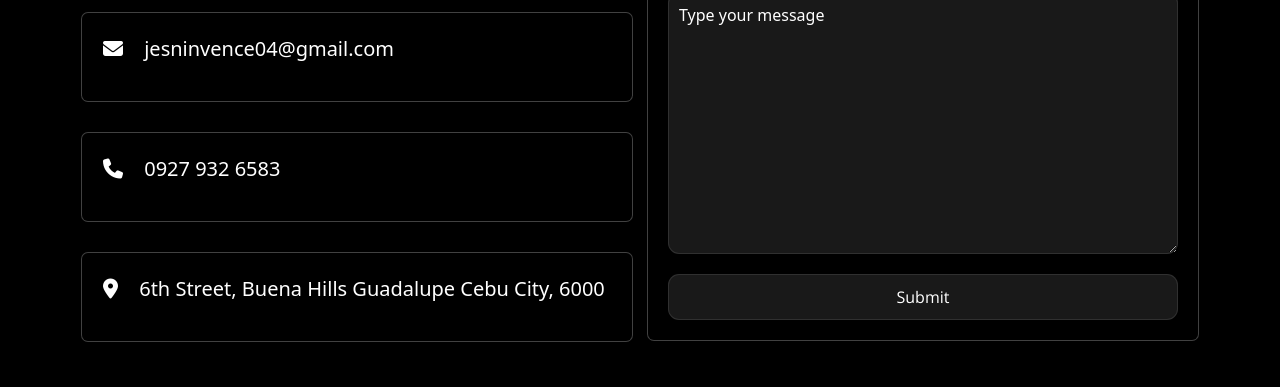
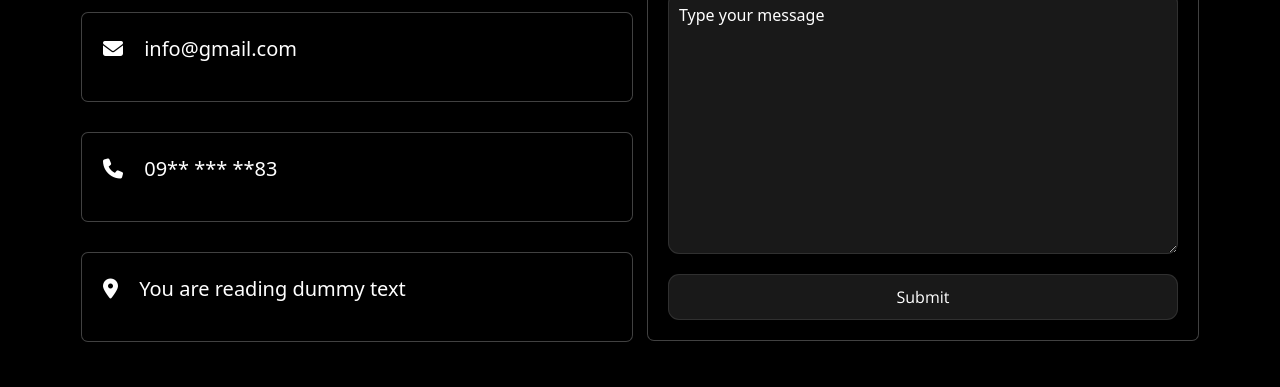
Before and after one commit to jesninvence/Portfolio, a plain HTML site: page contact.html in a window 1280 px wide. Shown: the part 413-800 px from the top of the page. Drawn offline with nearby package versions, Linux system fonts and the light colour scheme; a web font is replaced by a local one.

Commit message:
updating

```diff
--- a/contact.html
+++ b/contact.html
@@ -56,13 +56,13 @@
                         <h1>Get In <span>TOUCH</span></h1>
                         <p>Reach out through the form, and I'll respond within the next 24 hours.</p>
                         <div class="card">
-                            <p><i class="fa-solid fa-envelope"></i> <span>jesninvence04@gmail.com</span></p>
+                            <p><i class="fa-solid fa-envelope"></i> <span>info@gmail.com</span></p>
                         </div>
                         <div class="card">
-                            <p><i class="fa-solid fa-phone"></i> <span>0927 932 6583</span></p>
+                            <p><i class="fa-solid fa-phone"></i> <span>09** *** **83</span></p>
                         </div>
                         <div class="card">
-                            <p><i class="fa-solid fa-location-dot"></i> <span>6th Street, Buena Hills Guadalupe Cebu City, 6000</span></p>
+                            <p><i class="fa-solid fa-location-dot"></i> <span>You are reading dummy text</span></p>
                         </div>
                     </div>
                 </div>
```
